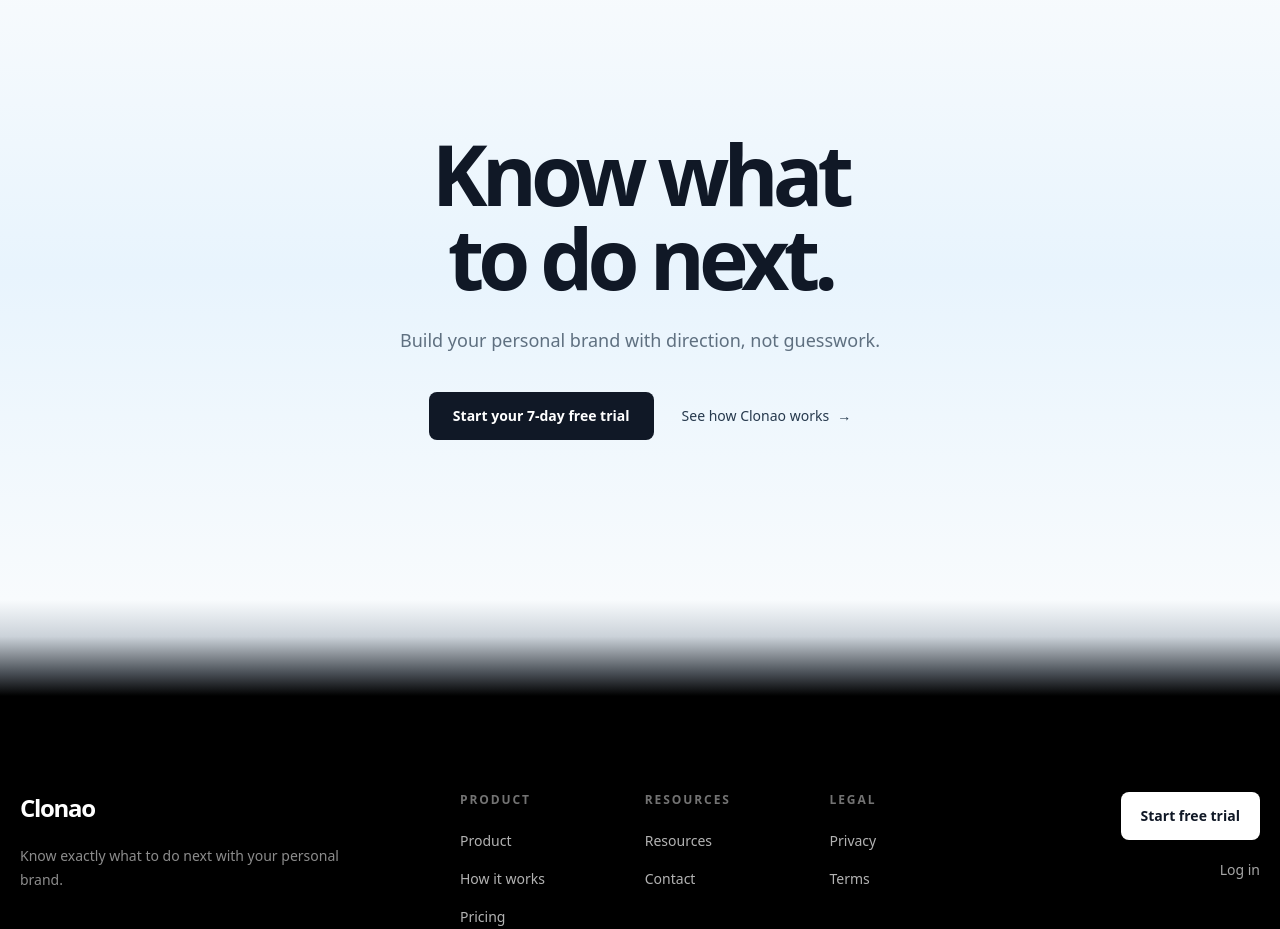
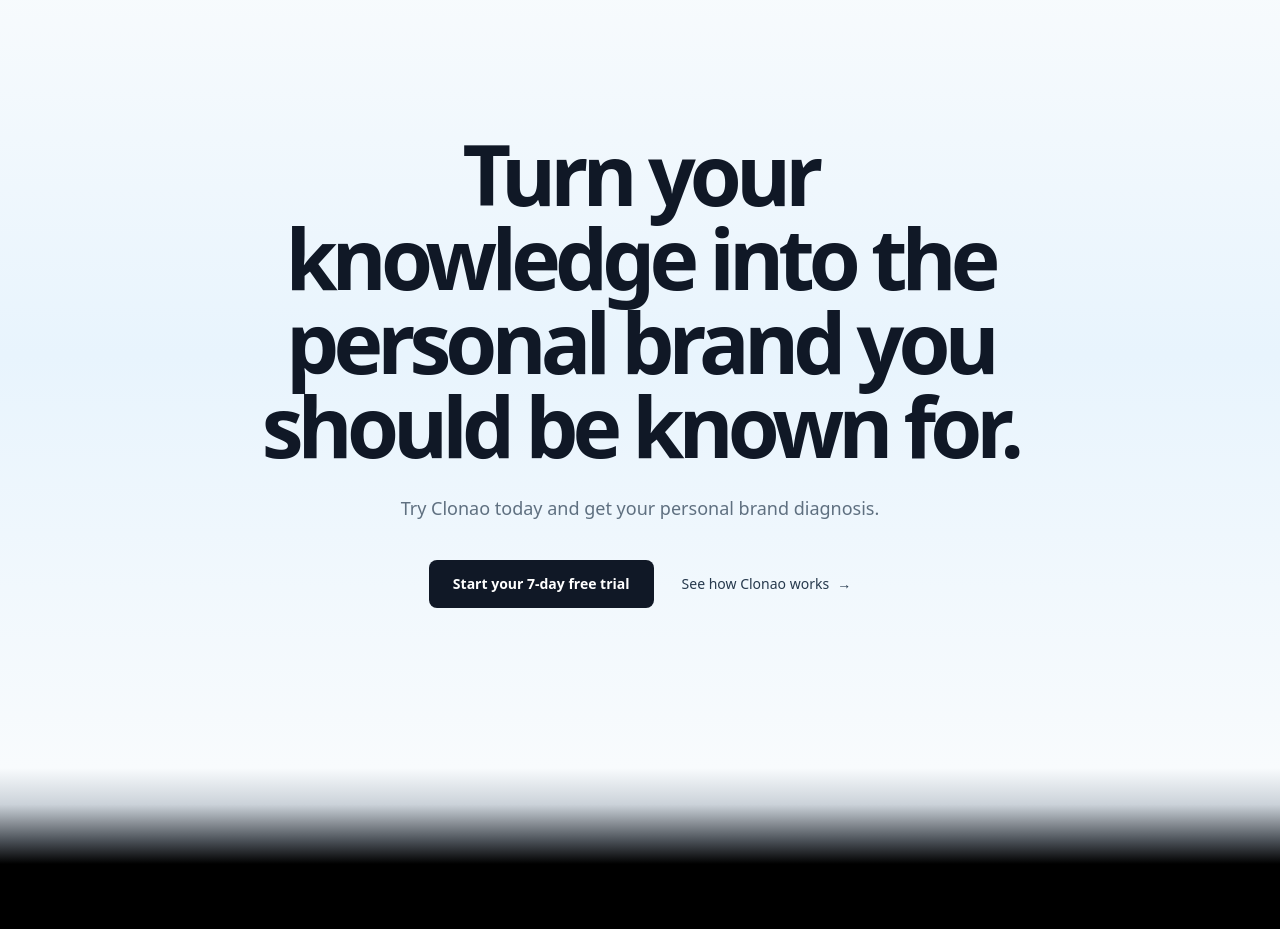
Before and after one commit to veokleo-create07/linkeldn.tool.100k, a Next.js app: page / in a window 1280 px wide. Shown: the part 6080-7009 px from the top of the page. Built offline with nearby package versions, Linux system fonts and the light colour scheme.

Commit message:
copy: update final cta messaging

```diff
--- a/src/components/marketing/final-cta.tsx
+++ b/src/components/marketing/final-cta.tsx
@@ -6,10 +6,10 @@ export function FinalCta() {
       <div className="marketing-container">
         <div className="mx-auto max-w-3xl text-center">
           <h2 id="final-cta-heading" className="text-balance text-5xl font-semibold leading-[0.98] tracking-[-0.07em] text-[#101826] sm:text-6xl lg:text-[5.25rem]">
-            Know what to do next.
+            Turn your knowledge into the personal brand you should be known for.
           </h2>
           <p className="mx-auto mt-6 max-w-xl text-base leading-7 text-[#5f7080] sm:text-lg sm:leading-8">
-            Build your personal brand with direction, not guesswork.
+            Try Clonao today and get your personal brand diagnosis.
           </p>
 
           <div className="mt-9 flex flex-col items-center justify-center gap-5 sm:flex-row sm:gap-7">
```
